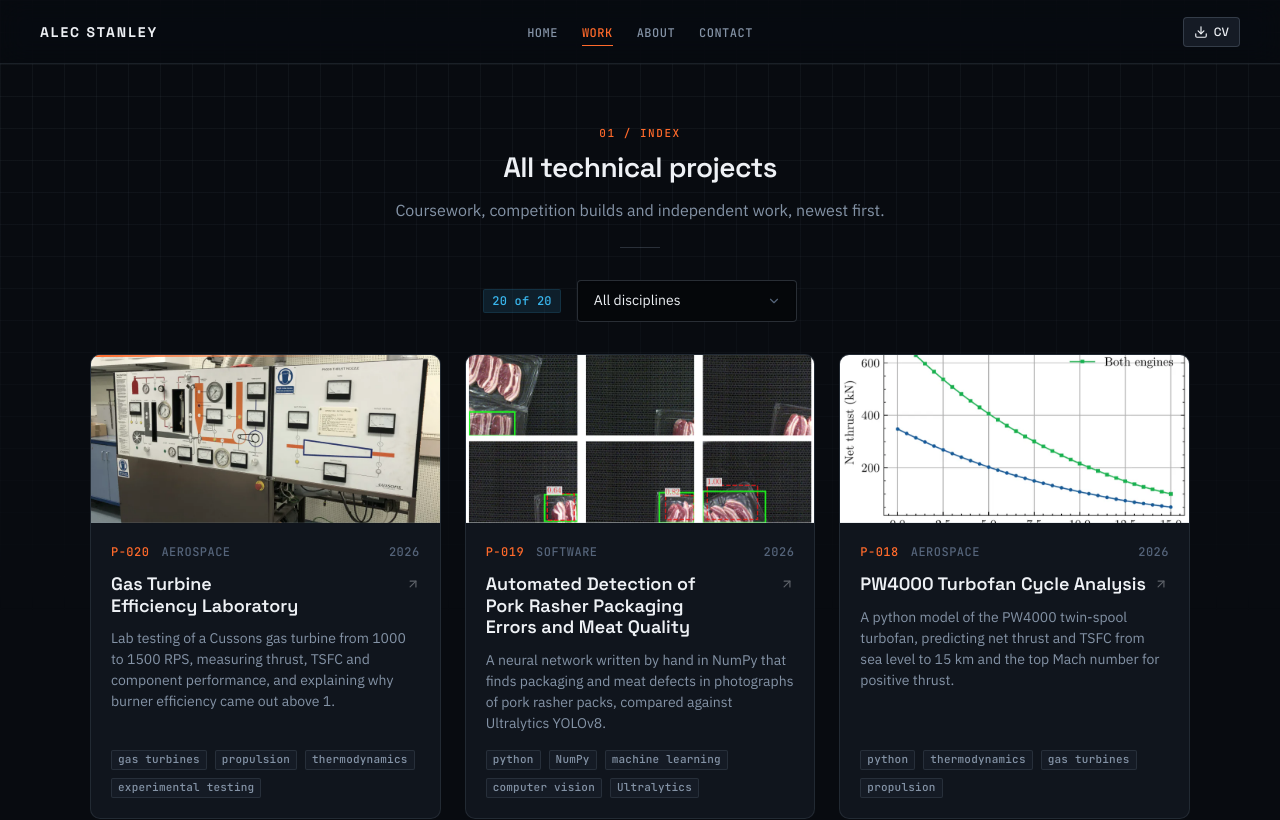
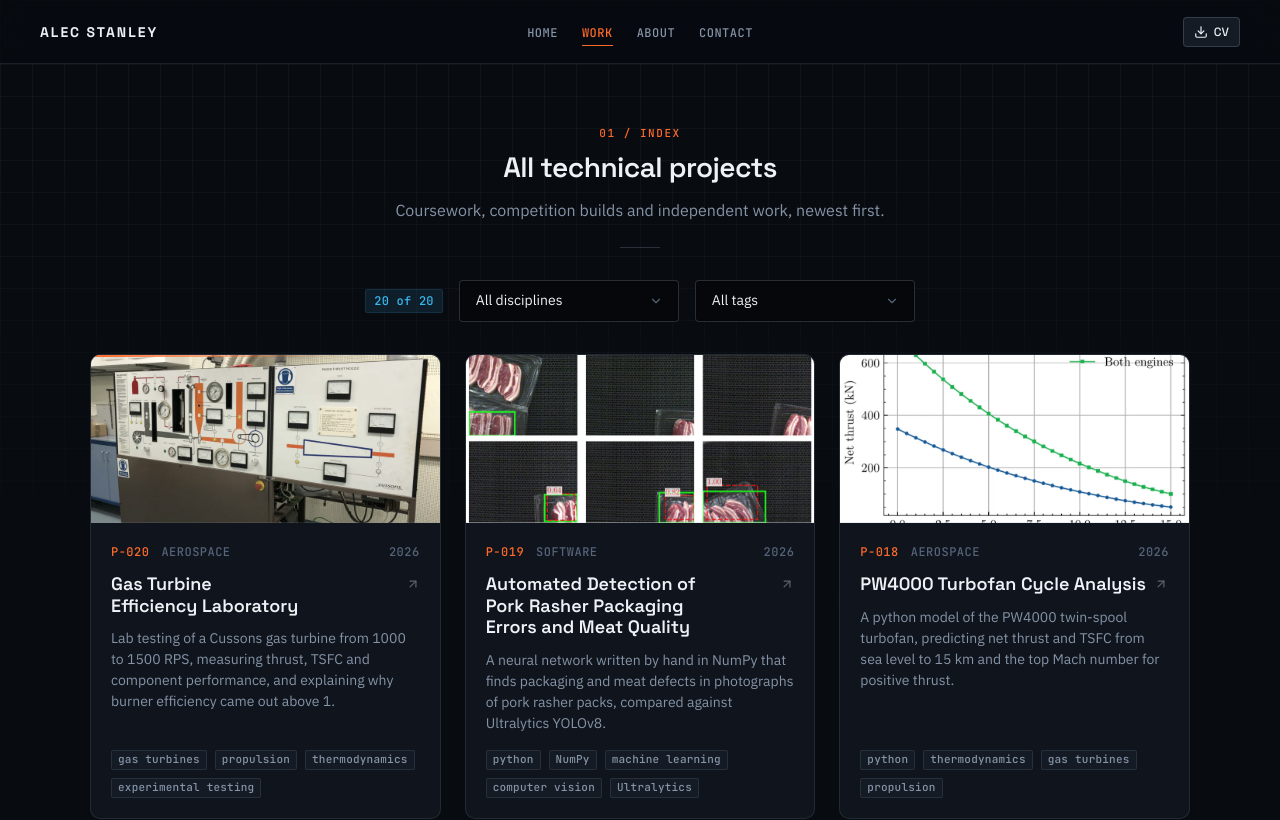
Before and after one commit to alecstanley-git/portfolio, a React (Vite) app: page /work in a window 1280 px wide. Shown: the top 820 px of the page. Built offline with nearby package versions, Linux system fonts and the light colour scheme.

Commit message:
Filter the work index by tag; project tags link to it
Co-Authored-By: Claude Opus 5.5 <noreply@anthropic.com>

```diff
--- a/src/components/core/Icon.jsx
+++ b/src/components/core/Icon.jsx
@@ -24,6 +24,7 @@ import {
   Ruler,
   Send,
   TriangleAlert,
+  X,
   Youtube,
   Zap,
 } from "lucide-react";
@@ -57,6 +58,7 @@ const GLYPHS = {
   ruler: Ruler,
   send: Send,
   "triangle-alert": TriangleAlert,
+  x: X,
   youtube: Youtube,
   zap: Zap,
 };
--- a/src/data/content.js
+++ b/src/data/content.js
@@ -18,7 +18,7 @@
  * `src` / `href`. Videos are YouTube links only. See MEDIA.md.
  */
 import { asset } from "../lib/asset.js";
-import { cardBadge, formatDate, isRetiredIn, sortProjects } from "../lib/projects.js";
+import { allTags, cardBadge, formatDate, isRetiredIn, sortProjects } from "../lib/projects.js";
 import MEDIA from "./media-manifest.js";
 import COVERS from "./cover-manifest.js";
 
@@ -451,6 +451,9 @@ export const PROJECTS = sortProjects(ENTRIES);
 
 export const DISCIPLINES = [...new Set(PROJECTS.map((p) => p.discipline))].sort();
 
+/** Every project tag, once each (case-insensitive), for the Work page filter. */
+export const TAGS = allTags(PROJECTS);
+
 export const STARRED = PROJECTS.filter((p) => p.starred);
 
 export function findProject(slug) {
--- a/src/routes/ProjectDetail.jsx
+++ b/src/routes/ProjectDetail.jsx
@@ -173,8 +173,11 @@ function Project({ project }) {
           {project.summary}
         </p>
         <div className="cluster">
+          {/* Each tag opens the index filtered to it. */}
           {project.tags.map((t) => (
-            <Tag key={t}>{t}</Tag>
+            <Link key={t} className="tag-link" to={`/work?tag=${encodeURIComponent(t)}`} title={`All projects tagged ${t}`}>
+              <Tag>{t}</Tag>
+            </Link>
           ))}
         </div>
       </header>
--- a/src/routes/Work.jsx
+++ b/src/routes/Work.jsx
@@ -1,54 +1,79 @@
 import { useSearchParams } from "react-router-dom";
-import { ProjectCard, SectionHeading, Select, Tag } from "../components/index.js";
-import { DISCIPLINES, PROJECTS, SITE_META, WORK, cardProps } from "../data/content.js";
+import { Button, ProjectCard, SectionHeading, Select, Tag } from "../components/index.js";
+import { DISCIPLINES, PROJECTS, SITE_META, TAGS, WORK, cardProps } from "../data/content.js";
+import { filterProjects } from "../lib/projects.js";
 import { usePageMeta } from "../lib/usePageMeta.js";
 
 export default function Work() {
   usePageMeta("Work", SITE_META.work);
 
-  /* The filter lives in the URL so a filtered index can be linked to directly. */
+  /* Filters live in the URL so a filtered index can be linked to directly —
+     project pages link their tags here as /work?tag=python. */
   const [params, setParams] = useSearchParams();
-  const requested = params.get("discipline") || "all";
-  const discipline = requested === "all" || DISCIPLINES.includes(requested) ? requested : "all";
-  const shown = discipline === "all" ? PROJECTS : PROJECTS.filter((p) => p.discipline === discipline);
+  const requestedDiscipline = params.get("discipline");
+  const discipline = DISCIPLINES.includes(requestedDiscipline) ? requestedDiscipline : "all";
+  // Matched ignoring case, then shown in the spelling the projects use.
+  const requestedTag = (params.get("tag") || "").toLowerCase();
+  const tag = TAGS.find((t) => t.toLowerCase() === requestedTag) || "all";
 
-  const setDiscipline = (value) => {
+  const shown = filterProjects(PROJECTS, {
+    discipline: discipline === "all" ? undefined : discipline,
+    tag: tag === "all" ? undefined : tag,
+  });
+  const filtered = discipline !== "all" || tag !== "all";
+
+  const setFilter = (key, value) => {
     const next = new URLSearchParams(params);
-    if (value === "all") next.delete("discipline");
-    else next.set("discipline", value);
+    if (value === "all") next.delete(key);
+    else next.set(key, value);
     setParams(next, { replace: true });
   };
+  const clear = () => setParams(new URLSearchParams(), { replace: true });
 
   return (
     <div className="container">
       <section className="section section--tight section--top">
-        <SectionHeading
-          index={WORK.index}
-          title={WORK.title}
-          lede={WORK.lede}
-        />
+        <SectionHeading index={WORK.index} title={WORK.title} lede={WORK.lede} />
 
-        <div style={{ display: "flex", alignItems: "center", justifyContent: "center", gap: "var(--space-4)" }}>
+        <div className="cluster" style={{ justifyContent: "center", alignItems: "center", gap: "var(--space-4)" }}>
           <Tag tone="data">
             {shown.length} of {PROJECTS.length}
           </Tag>
           <Select
             aria-label="Filter by discipline"
             value={discipline}
-            onChange={(e) => setDiscipline(e.target.value)}
+            onChange={(e) => setFilter("discipline", e.target.value)}
             style={{ width: 220 }}
             options={[
               { value: "all", label: "All disciplines" },
               ...DISCIPLINES.map((d) => ({ value: d, label: d })),
             ]}
           />
+          <Select
+            aria-label="Filter by tag"
+            value={tag}
+            onChange={(e) => setFilter("tag", e.target.value)}
+            style={{ width: 220 }}
+            options={[{ value: "all", label: "All tags" }, ...TAGS.map((t) => ({ value: t, label: t }))]}
+          />
+          {filtered ? (
+            <Button variant="ghost" size="sm" iconLeft="x" onClick={clear}>
+              Clear filters
+            </Button>
+          ) : null}
         </div>
 
-        <div className="grid grid--3">
-          {shown.map((p) => (
-            <ProjectCard key={p.id} {...cardProps(p)} />
-          ))}
-        </div>
+        {shown.length ? (
+          <div className="grid grid--3">
+            {shown.map((p) => (
+              <ProjectCard key={p.id} {...cardProps(p)} />
+            ))}
+          </div>
+        ) : (
+          <p style={{ font: "var(--type-body)", color: "var(--text-muted)", textAlign: "center" }}>
+            No projects match these filters.
+          </p>
+        )}
       </section>
     </div>
   );
--- a/src/styles/site.css
+++ b/src/styles/site.css
@@ -172,6 +172,14 @@ html { scroll-behavior: smooth; }
   display: flex;
   flex-direction: column;
   gap: var(--space-5);
+}
+
+/* A tag that links to the filtered index: no underline rule, and the chip
+   itself takes the hover state (its colours are inline, hence !important). */
+.tag-link { border-bottom: 0; display: inline-flex; border-radius: var(--radius-xs); }
+.tag-link:hover > span {
+  color: var(--ignition-400) !important;
+  border-color: var(--border-strong) !important;
 }
 
 /* Bullet and numbered lists inside a project write-up. */
```
Also changed, not shown: src/lib/projects.js, 1 other file (tests, documents, lock files or other folders).
